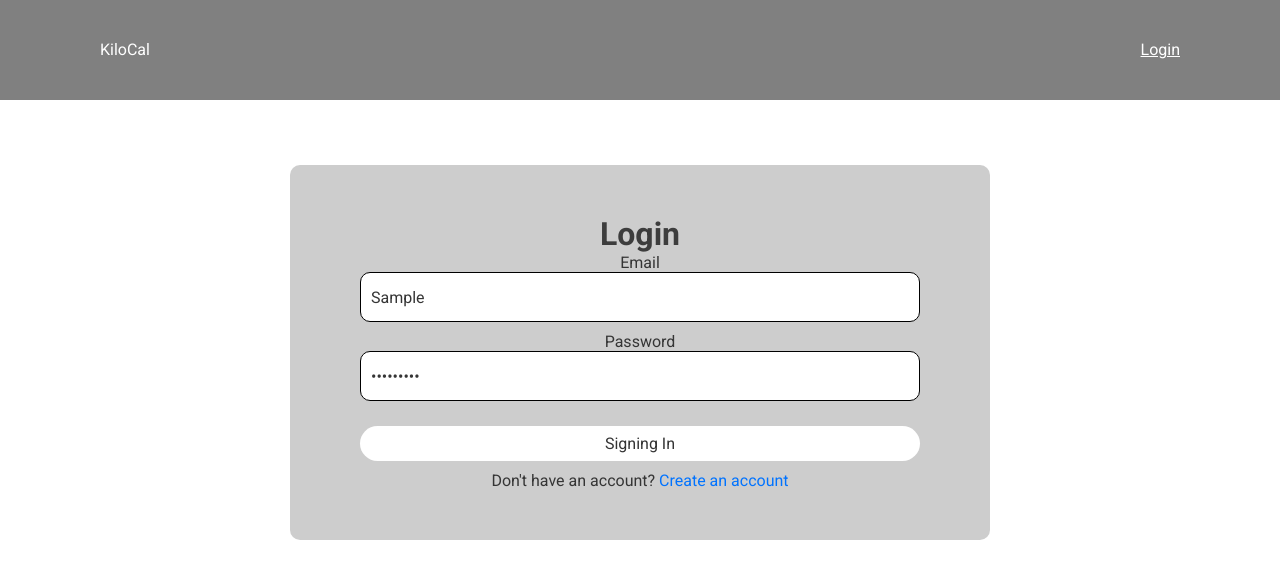
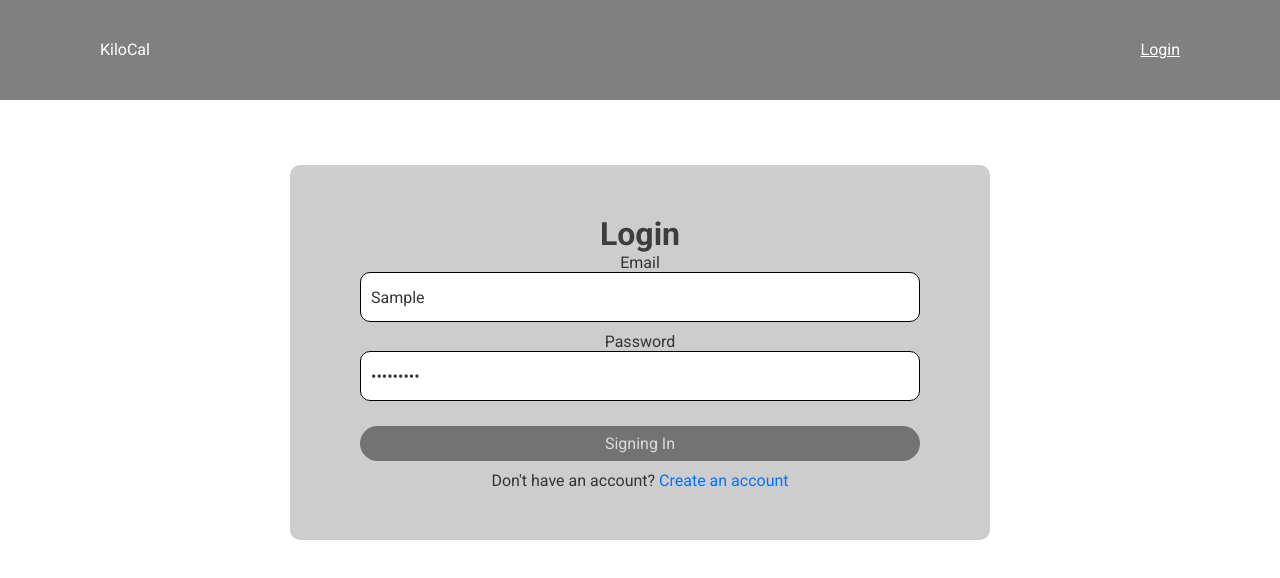
Before and after one commit to ansengarvin/kilocal, a React (Vite) app in the folder frontend/: page /login in a window 1280 px wide. Both pictures are taken after typing "Sample", "Sample123" into the empty fields and a click on the button "Log In". Shown: the top 578 px of the page. Built offline with nearby package versions, Linux system fonts and the light colour scheme; no server answers; a web font is replaced by a local one.

Commit message:
feat: login / signup color changes

```diff
--- a/frontend/src/components/data/ProgressBar.tsx
+++ b/frontend/src/components/data/ProgressBar.tsx
@@ -18,18 +18,18 @@ const ProgressBarDiv = styled.div<progressBarDivProps>`
 
   font-size: ${props => props.fontSize || '1rem'};
 
-  background-color: white;
+  background-color: #737373;
   border-radius: 25px;
 
   .number {
     position: absolute;
-    color: #343434;
+    color: #dbdbdb;
   }
 
   .progressBar {
     width: ${props => props.progressWidth};
     height: inherit;
-    background-color: #c3c3c3;
+    background-color: #03af00;
     border-radius: 25px;
     margin-right: auto;
   }
--- a/frontend/src/components/styles/LoginStyle.tsx
+++ b/frontend/src/components/styles/LoginStyle.tsx
@@ -75,11 +75,11 @@ export const LoginStyle = styled.div<LoginStyleProps>`
         background-color: black;
         color: white;
         width: 100%;
-        background-color: #0ba100;
+        background-color: #1a91e0;
     }
 
     button:hover {
-        background-color: #0cb900;
+        background-color: #2baaff;
     }
 
     button.half {
```
